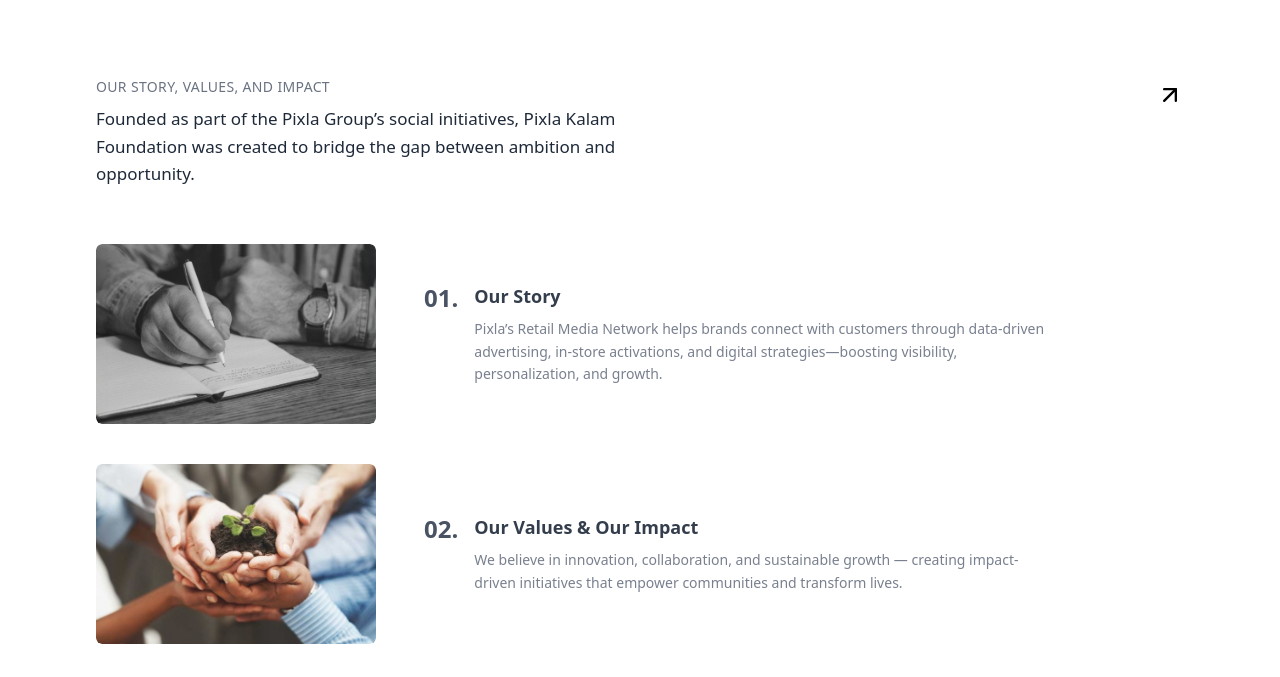
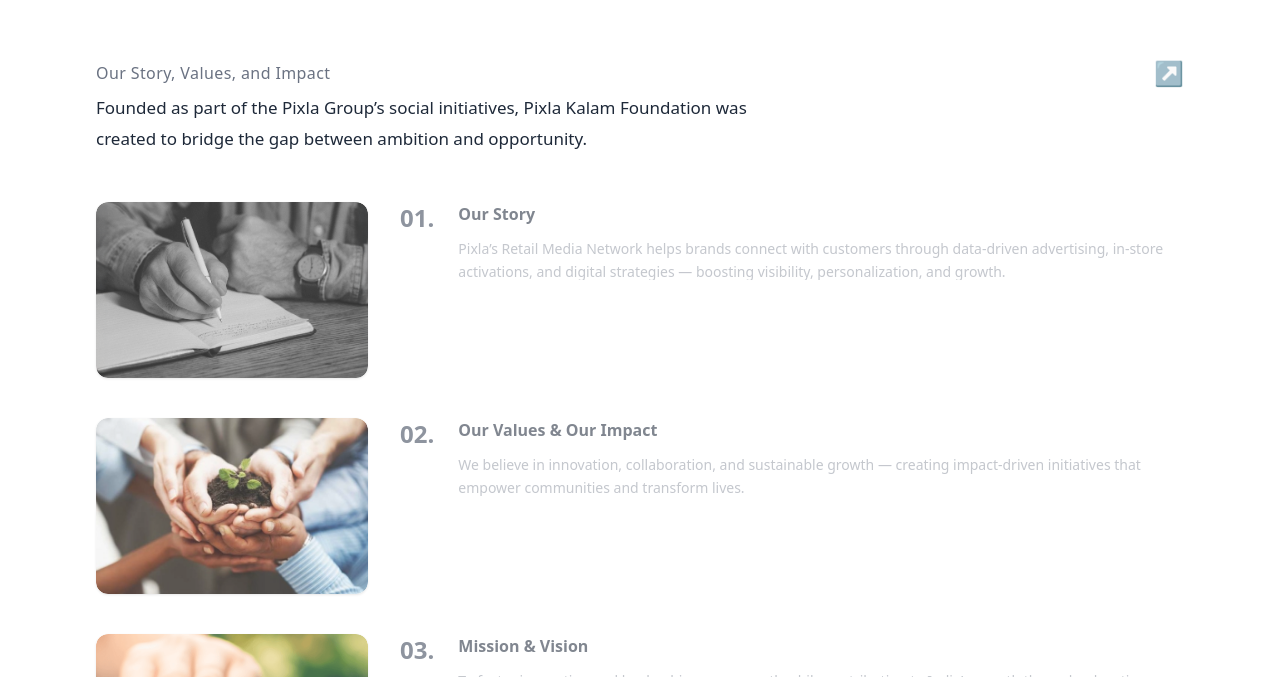
Before and after one commit to gayathri23-y/kalam_foundation, a React (Vite) app: page / in a window 1280 px wide. Shown: the part 1443-2120 px from the top of the page. Built offline with nearby package versions, Linux system fonts and the light colour scheme.

Commit message:
Update Story.jsx

```diff
--- a/src/Components/Kalam/Story.jsx
+++ b/src/Components/Kalam/Story.jsx
@@ -1,95 +1,123 @@
+// OurStorySection.jsx
 import React, { useState } from "react";
-import { ArrowUpRight } from "lucide-react";
+
 import storyImg from "../../assets/Sec3/stor.png";
 import valuesImg from "../../assets/Sec3/values.png";
 import missionImg from "../../assets/Sec3/mission.png";
 
-const OurStorySection = () => {
-  const [activeIndex, setActiveIndex] = useState(null);
-
-  const sections = [
+const items = [
   {
-      id: 1,
+    number: "01",
     title: "Our Story",
-      desc: "Pixla’s Retail Media Network helps brands connect with customers through data-driven advertising, in-store activations, and digital strategies—boosting visibility, personalization, and growth.",
-      img: storyImg,
+    text: "Pixla’s Retail Media Network helps brands connect with customers through data-driven advertising, in-store activations, and digital strategies — boosting visibility, personalization, and growth.",
+    src: storyImg,
+    alt: "Our story",
   },
   {
-      id: 2,
+    number: "02",
     title: "Our Values & Our Impact",
-      desc: "We believe in innovation, collaboration, and sustainable growth — creating impact-driven initiatives that empower communities and transform lives.",
-      img: valuesImg,
+    text: "We believe in innovation, collaboration, and sustainable growth — creating impact-driven initiatives that empower communities and transform lives.",
+    src: valuesImg,
+    alt: "Values and impact",
   },
   {
-      id: 3,
+    number: "03",
     title: "Mission & Vision",
-      desc: "To foster innovation and leadership among youth while contributing to India’s growth through education, technology, and social empowerment.",
-      img: missionImg,
+    text: "To foster innovation and leadership among youth while contributing to India’s growth through education, technology, and social empowerment.",
+    src: missionImg,
+    alt: "Mission and vision",
   },
 ];
 
+export default function OurStorySection() {
+  const [active, setActive] = useState(null);
+
   return (
-    <section className="w-full bg-white px-24 py-20 flex flex-col">
+    <section className="bg-white px-8 md:px-24 py-16">
       {/* Header */}
-      <div className="flex justify-between items-start mb-14">
+      <div className="flex justify-between items-start mb-12">
         <div>
-          <h3 className="text-gray-500 text-sm font-medium mb-2 uppercase tracking-wide">
+          <h3 className="text-gray-500 font-medium mb-2 tracking-wide">
             Our Story, Values, and Impact
           </h3>
-          <p className="text-gray-800 text-[17px] leading-relaxed max-w-xl">
+          <p className="text-gray-800 text-[17px] leading-[1.8] max-w-2xl">
             Founded as part of the Pixla Group’s social initiatives, Pixla Kalam
             Foundation was created to bridge the gap between ambition and
             opportunity.
           </p>
         </div>
-        <ArrowUpRight className="text-black w-7 h-7 mt-1" />
+        <div className="text-black opacity-80 text-2xl leading-none select-none">
+          ↗
+        </div>
       </div>
 
-      {/* 3 Sections */}
-      <div className="flex flex-col space-y-10">
-        {sections.map((item, index) => (
+      {/* Story Items */}
+      <div className="space-y-10">
+        {items.map((it, idx) => {
+          const isActive = active === idx;
+
+          return (
             <div
-            key={item.id}
-            className={`flex items-center justify-between gap-12 transition-all duration-500 cursor-pointer ${
-              activeIndex === index
-                ? "scale-[1.02]"
-                : "scale-100 opacity-90 hover:opacity-100"
+              key={idx}
+              onMouseEnter={() => setActive(idx)}
+              onMouseLeave={() => setActive(null)}
+              className={`flex flex-col md:flex-row items-start gap-8 cursor-pointer transition-all duration-500 ease-in-out ${
+                isActive ? "opacity-100" : "opacity-80"
               }`}
-            onMouseEnter={() => setActiveIndex(index)}
-            onMouseLeave={() => setActiveIndex(null)}
             >
-            {/* Left Image */}
-            <div className="w-[280px] h-[180px] flex-shrink-0 overflow-hidden rounded-md">
+              {/* Image Section */}
+              <div
+                className={`overflow-hidden rounded-xl shadow-sm transition-all duration-500 ease-in-out ${
+                  isActive ? "md:w-1/3 w-full" : "md:w-1/4 w-full"
+                }`}
+              >
                 <img
-                src={item.img}
-                alt={item.title}
-                className={`w-full h-full object-cover rounded-md transition-transform duration-500 ${
-                  activeIndex === index ? "scale-105" : "scale-100"
+                  src={it.src}
+                  alt={it.alt}
+                  className={`w-full object-cover rounded-xl transition-transform duration-500 ease-in-out ${
+                    isActive
+                      ? "scale-105 h-56 md:h-64"
+                      : "scale-100 h-44 md:h-44"
                   }`}
                 />
               </div>
 
-            {/* Right Text */}
-            <div className="flex-1">
-              <div className="flex items-start gap-4">
+              {/* Text Section */}
+              <div
+                className={`flex-1 transition-all duration-500 ease-in-out ${
+                  isActive
+                    ? "max-h-[800px] opacity-100"
+                    : "max-h-[90px] opacity-70 overflow-hidden"
+                }`}
+              >
+                <div className="flex items-start gap-6">
                   <span className="text-2xl font-semibold text-gray-700">
-                  {item.id < 10 ? `0${item.id}.` : `${item.id}.`}
+                    {it.number}.
                   </span>
                   <div>
-                  <h4 className="text-gray-800 font-semibold text-lg mb-2">
-                    {item.title}
+                    <h4 className="text-gray-800 font-semibold mb-2 text-[16px]">
+                      {it.title}
                     </h4>
-                  <p className="text-gray-500 text-sm leading-relaxed max-w-xl">
-                    {item.desc}
+                    <p
+                      className={`text-gray-500 text-sm leading-relaxed transition-all duration-500 ${
+                        isActive
+                          ? "opacity-100 translate-y-0"
+                          : "opacity-0 translate-y-1 md:opacity-70"
+                      }`}
+                    >
+                      {it.text}
                     </p>
                   </div>
                 </div>
+
+                {isActive && (
+                  <hr className="border-gray-200 mt-6 transition-opacity duration-500" />
+                )}
               </div>
             </div>
-        ))}
+          );
+        })}
       </div>
     </section>
   );
-};
-
-export default OurStorySection;
+}
```
Lines whose indentation alone changed are shown as unchanged.
